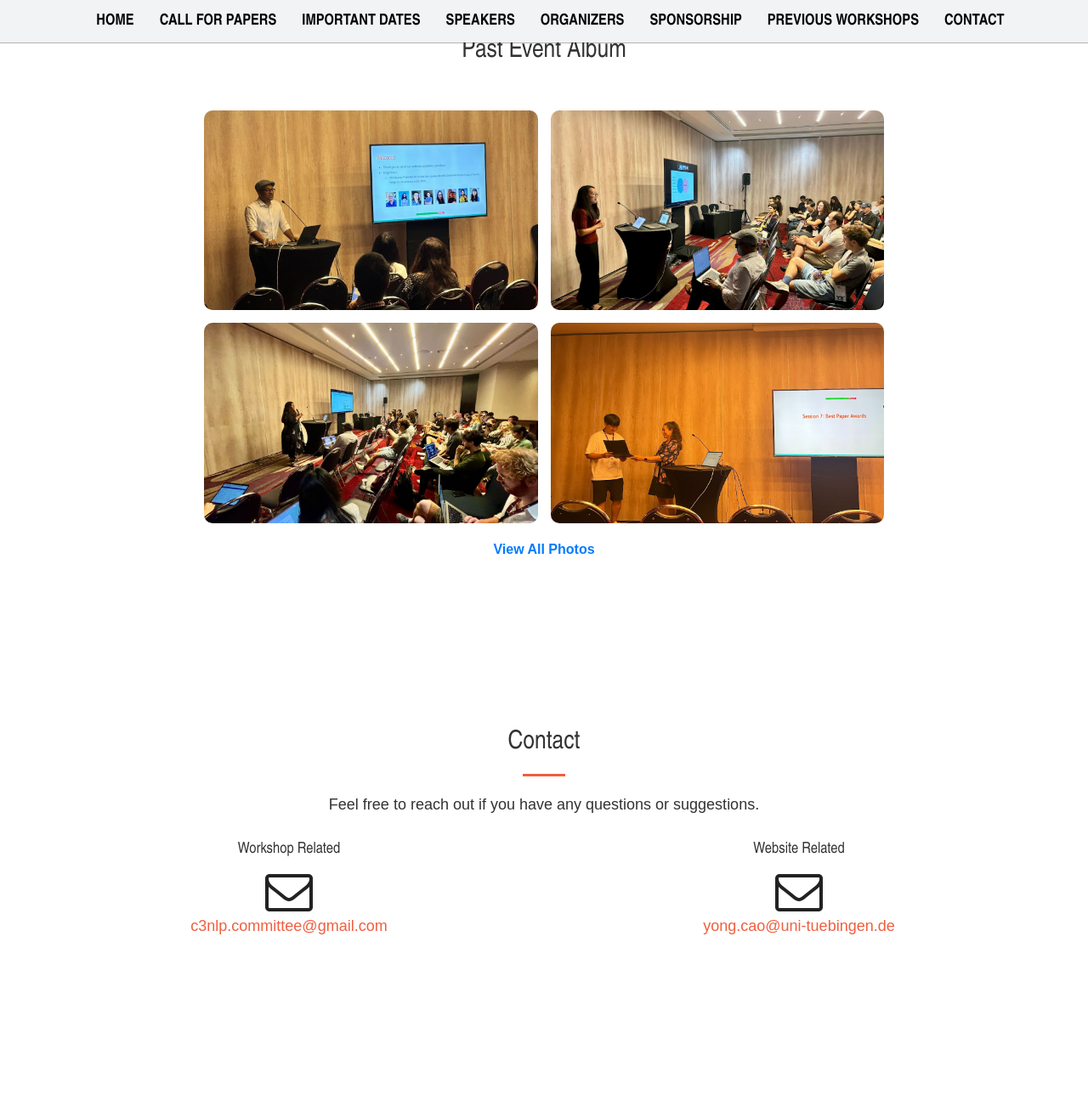
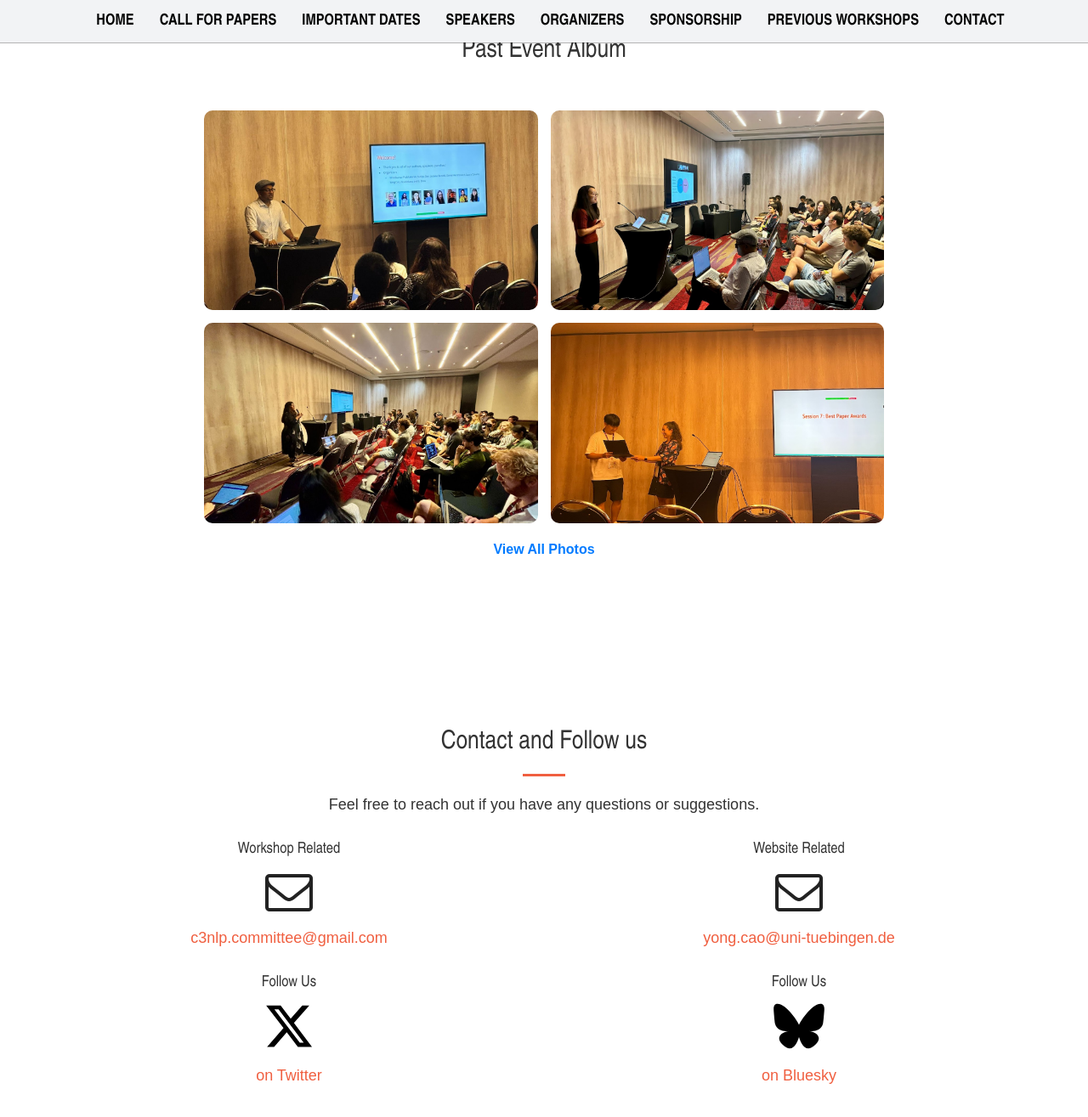
Before and after one commit to c3nlp/c3nlp.github.io, a Jekyll site: the page built from index.html, in a window 1280 px wide and 1400 px high, scrolled down 5688 px. Shown: the top 1315 px of the window at 85% size. Built offline with Jekyll 4.4.1, drawn with Linux system fonts in a browser that asks for light colours; before the commit the page ends 6912 px from its top, so only the background shows below that.

Commit message:
update social media

```diff
--- a/_includes/contact.html
+++ b/_includes/contact.html
@@ -1,9 +1,27 @@
+
+<style>
+    .common-icon {
+    width: 60px; /* 设置统一宽度 */
+    height: 60px; /* 设置统一高度 */
+    margin-bottom: 10px; /* 图标和文字的间距 */
+    }
+
+    .common-icon:hover {
+        transform: scale(1.1); /* 添加悬停效果 */
+        transition: transform 0.3s ease;
+    }
+
+    .fa-envelope-o {
+        font-size: 60px; /* 设置 Font Awesome 图标大小与 SVG 图标一致 */
+    }
+
+</style>
 
 <section id="contact">
     <div class="container">
         <div class="row">
             <div class="col-lg-8 col-lg-offset-2 text-center">
-                <h2 class="section-heading">Contact</h2>
+                <h2 class="section-heading">Contact and Follow us</h2>
                 <hr class="primary">
                 <p>Feel free to reach out if you have any questions or suggestions.</p>
             </div>
@@ -11,15 +29,33 @@
                 <div class="col-md-6 text-center">
                     <h4>Workshop Related</h4>
                     <a href="mailto:c3nlp.committee@gmail.com">
-                    <i class="fa fa-envelope-o fa-3x wow bounceIn" data-wow-delay=".1s"></i>
+                        <i class="fa fa-envelope-o common-icon"></i>
                         <p>c3nlp.committee@gmail.com</p>
                     </a>
                 </div>
                 <div class="col-md-6 text-center">
                     <h4>Website Related</h4>
                     <a href="mailto:yong.cao@uni-tuebingen.de">
-                    <i class="fa fa-envelope-o fa-3x wow bounceIn" data-wow-delay=".1s"></i>
+                        <i class="fa fa-envelope-o common-icon"></i>
                         <p>yong.cao@uni-tuebingen.de</p>
+                    </a>
+                </div>
+                <div class="col-md-6 text-center">
+                    <h4>Follow Us</h4>
+                    <a href="https://x.com/c3_nlp">
+                        <svg class="common-icon" xmlns="http://www.w3.org/2000/svg" viewBox="0 0 512 512">
+                            <path d="M389.2 48h70.6L305.6 224.2 487 464H345L233.7 318.6 106.5 464H35.8L200.7 275.5 26.8 48H172.4L272.9 180.9 389.2 48zM364.4 421.8h39.1L151.1 88h-42L364.4 421.8z"/>
+                        </svg>
+                        <p>on Twitter</p>
+                    </a>
+                </div>
+                <div class="col-md-6 text-center">
+                    <h4>Follow Us</h4>
+                    <a href="https://bsky.app/profile/c3nlp.bsky.social">
+                        <svg class="common-icon" xmlns="http://www.w3.org/2000/svg" viewBox="0 0 512 512">
+                            <path d="M111.8 62.2C170.2 105.9 233 194.7 256 242.4c23-47.6 85.8-136.4 144.2-180.2c42.1-31.6 110.3-56 110.3 21.8c0 15.5-8.9 130.5-14.1 149.2C478.2 298 412 314.6 353.1 304.5c102.9 17.5 129.1 75.5 72.5 133.5c-107.4 110.2-154.3-27.6-166.3-62.9l0 0c-1.7-4.9-2.6-7.8-3.3-7.8s-1.6 3-3.3 7.8l0 0c-12 35.3-59 173.1-166.3 62.9c-56.5-58-30.4-116 72.5-133.5C100 314.6 33.8 298 15.7 233.1C10.4 214.4 1.5 99.4 1.5 83.9c0-77.8 68.2-53.4 110.3-21.8z"/>
+                        </svg>
+                        <p>on Bluesky</p>
                     </a>
                 </div>
             </div>
```
Also changed, not shown: _includes/cfp.html (line endings or trailing spaces), 1 other file.
